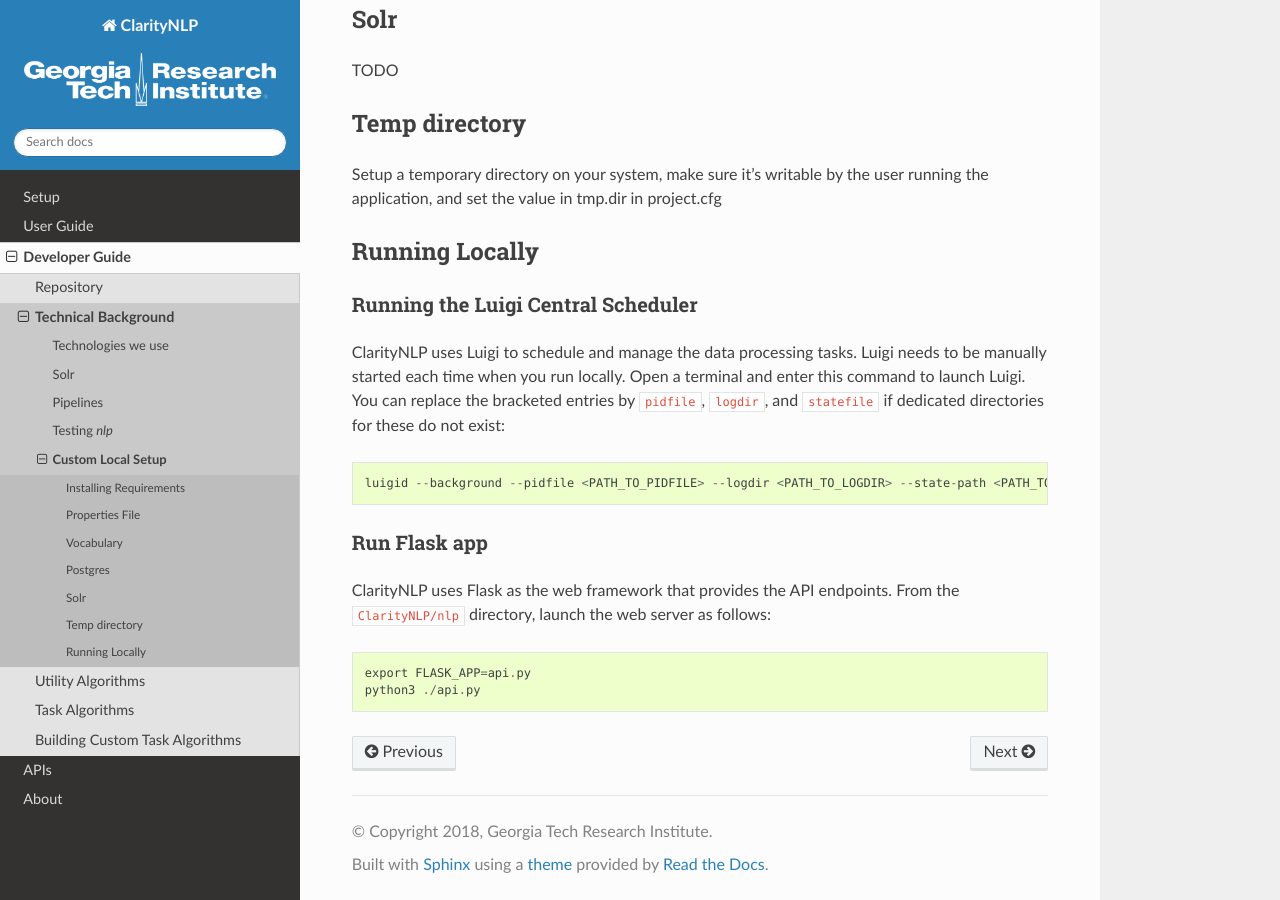
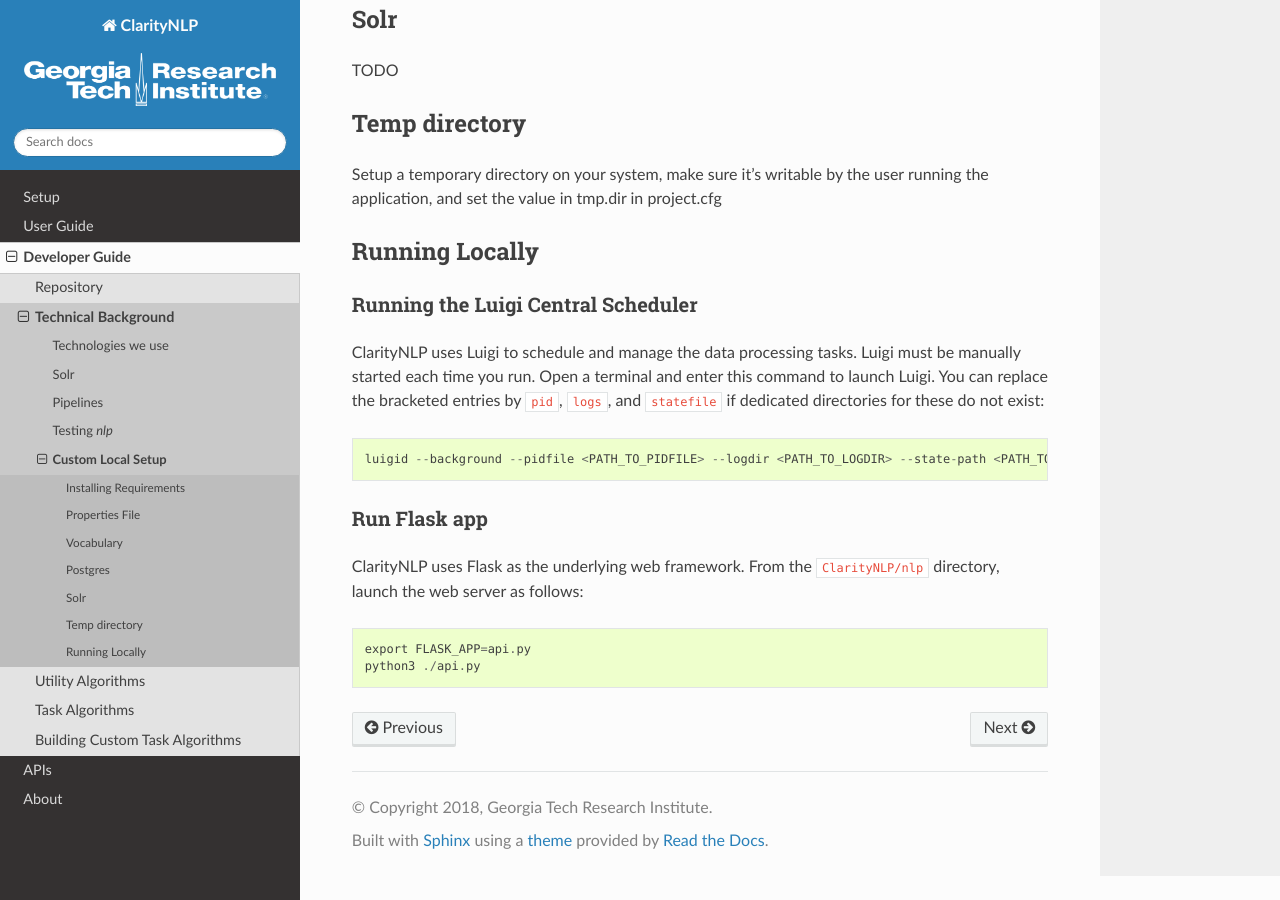
Before and after one commit to ClarityNLP/ClarityNLP, a Sphinx documentation site: the page built from docs/developer_guide/local-nlp-setup.rst, in a window 1280 px wide and 900 px high, scrolled down 3589 px. Built offline with Sphinx 7.4.7 and the Read the Docs theme 2.0.0, drawn with Linux system fonts in a browser that asks for light colours; pages that are not in the unit, such as notebooks, are missing from menus.

Commit message:
more updates to local setup documentation

```diff
--- a/docs/developer_guide/local-nlp-setup.rst
+++ b/docs/developer_guide/local-nlp-setup.rst
@@ -181,10 +181,9 @@
 ^^^^^^^^^^^^^^^^^^^^^^^^^^^^^^^^^^^
 
 ClarityNLP uses Luigi to schedule and manage the data processing tasks. Luigi
-needs to be manually started each time when you run locally. Open a
-terminal and enter this command to launch Luigi. You can replace the bracketed
-entries by ``pidfile``, ``logdir``, and ``statefile`` if dedicated directories
-for these do not exist:
+must be manually started each time you run. Open a terminal and enter this
+command to launch Luigi. You can replace the bracketed entries by ``pid``,
+``logs``, and ``statefile`` if dedicated directories for these do not exist:
 ::
    luigid --background --pidfile <PATH_TO_PIDFILE> --logdir <PATH_TO_LOGDIR> --state-path <PATH_TO_STATEFILE>
 
@@ -192,8 +191,8 @@
 Run Flask app
 ^^^^^^^^^^^^^
 
-ClarityNLP uses Flask as the web framework that provides the API endpoints.
-From the ``ClarityNLP/nlp`` directory, launch the web server as follows:
+ClarityNLP uses Flask as the underlying web framework. From the
+``ClarityNLP/nlp`` directory, launch the web server as follows:
 ::
    export FLASK_APP=api.py
    python3 ./api.py
```
